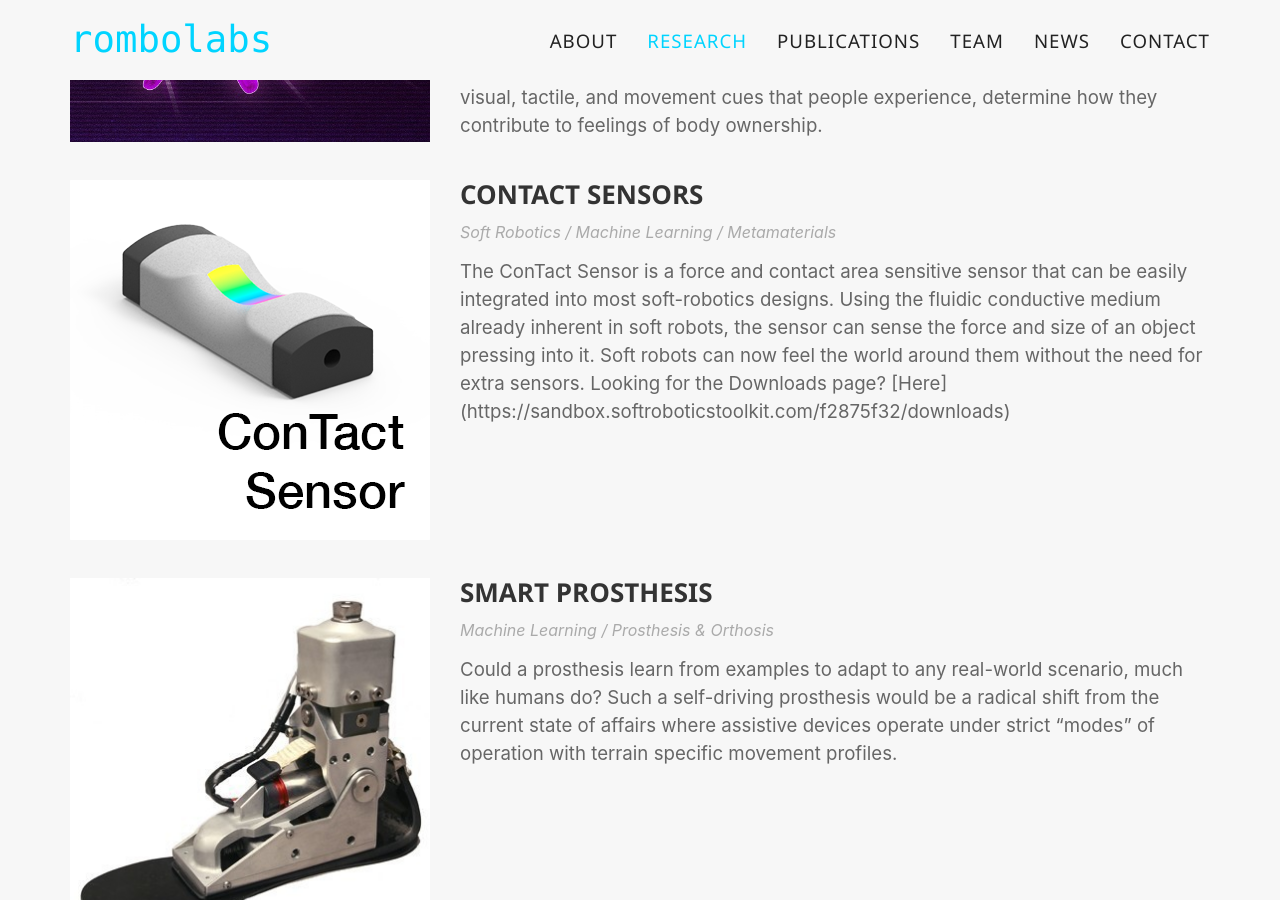
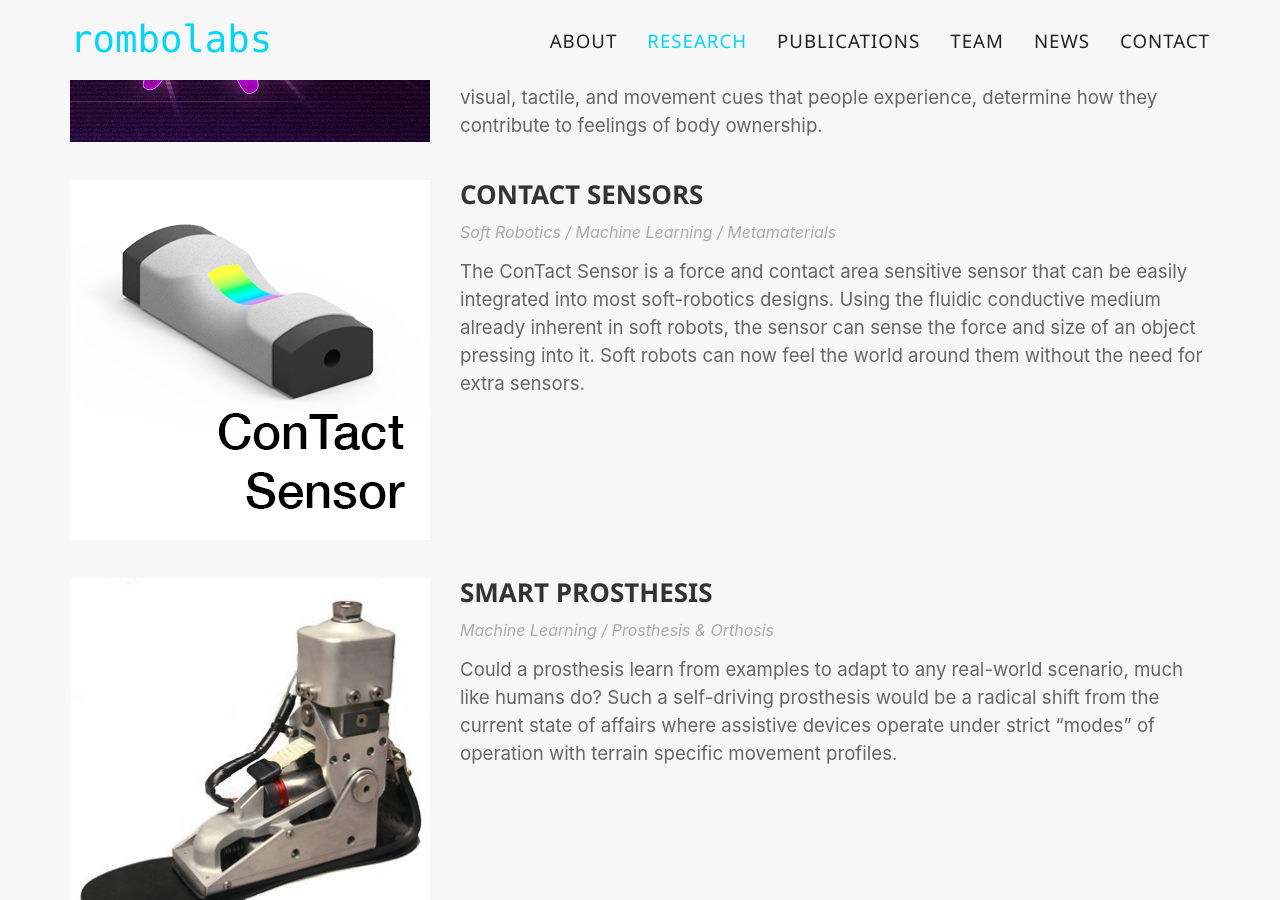
Before and after one commit to RomboLabs/rombolabs.github.io, a Jekyll site: the page built from index.html, in a window 1280 px wide and 900 px high, scrolled down 2612 px. Built offline with Jekyll 4.4.1, drawn with Linux system fonts in a browser that asks for light colours; some web fonts are replaced.

Commit message:
Update contactsensors.md

```diff
--- a/_projects/contactsensors.md
+++ b/_projects/contactsensors.md
@@ -2,7 +2,7 @@
 modal-id: 4
 title: ConTact Sensors
 topics: Soft Robotics, Machine Learning, Metamaterials
-blurb: The ConTact Sensor is a force and contact area sensitive sensor that can be easily integrated into most soft-robotics designs. Using the fluidic conductive medium already inherent in soft robots, the sensor can sense the force and size of an object pressing into it. Soft robots can now feel the world around them without the need for extra sensors. Looking for the Downloads page? [Here](https://sandbox.softroboticstoolkit.com/f2875f32/downloads)
+blurb: The ConTact Sensor is a force and contact area sensitive sensor that can be easily integrated into most soft-robotics designs. Using the fluidic conductive medium already inherent in soft robots, the sensor can sense the force and size of an object pressing into it. Soft robots can now feel the world around them without the need for extra sensors.
 header: contact-header.jpg
 thumbnail: contactsensor-square.png
 people: Pornthep P.
@@ -10,7 +10,8 @@
 ---
 <iframe width="750" height="420" src="https://www.youtube.com/embed/XoLCroADij8" frameborder="0" gesture="media" allowfullscreen></iframe>
 
-Looking for the Downloads page? [Here](https://sandbox.softroboticstoolkit.com/f2875f32/downloads)
+
+**Looking for the Downloads page? [Here](https://sandbox.softroboticstoolkit.com/f2875f32/downloads)**
 
 The ConTact Sensor is a force and contact area sensitive sensor developed at rombolabs at the University of Washington that can be easily integrated into most soft-robotics designs. Using the fluidic conductive medium already inherent in soft robots, the sensor can sense the force and size of an object pressing into it. The main sensing element is a conductive fluid core with conductive rubber leads and the force and size is derived by measuring the resistance and pressure changes of the fluid. The sensor is mostly fabricated from silicone rubber with minimal external components. This guide provides details on how the sensor works, how to fabricate the sensor and how the sensor was tested and validated.
 
```
